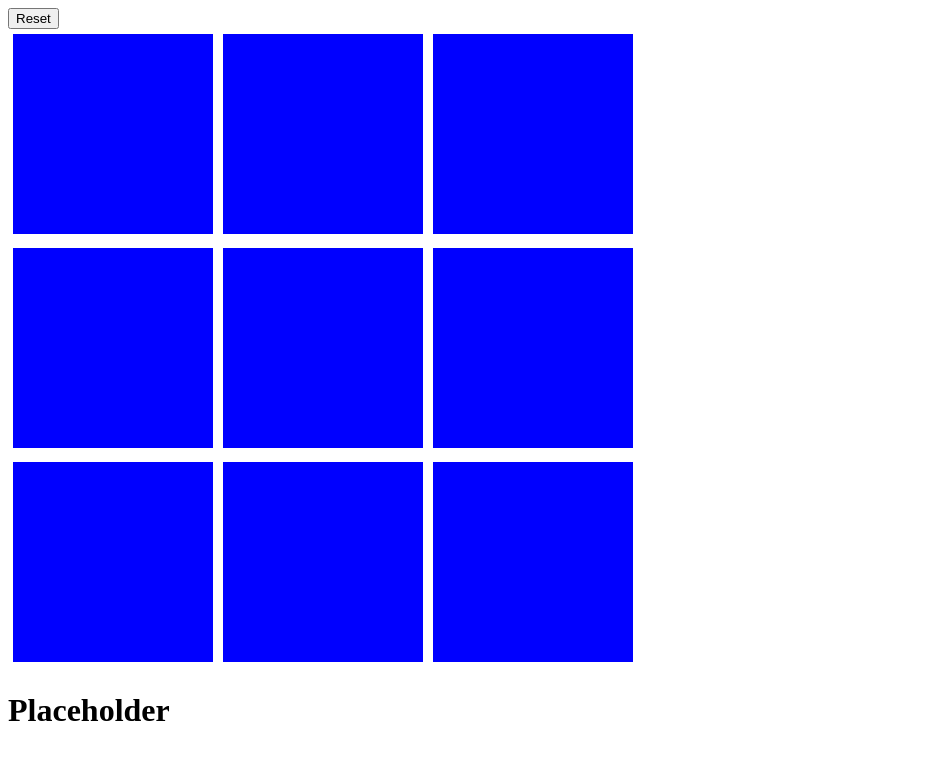
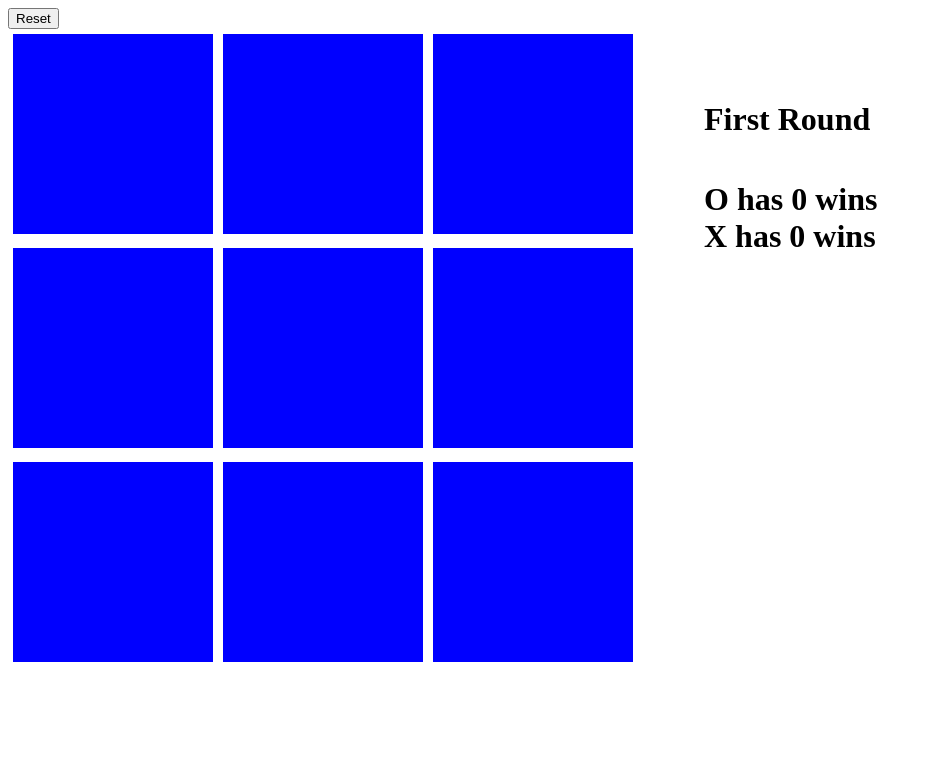
Before and after one commit to stevehackreactor/tic-tac-toe, a plain HTML site: page index.html in a window 1280 px wide. Shown: the whole page, without its empty margins (0-932 px from the left). Drawn offline with Linux system fonts and the light colour scheme.

Commit message:
Relocated win text and round winner text

```diff
--- a/app.js
+++ b/app.js
@@ -24,6 +24,8 @@ let divConnect = {
 let gameOver = false;
 
 let lastWinner = 'O';
+let xWins = 0;
+let oWins = 0;
 
 
 
@@ -75,7 +77,7 @@ document.getElementById('board').addEventListener('click', (event) => {
       resolveTurn(yPos, xPos, 'O');
 
     } else {
-      event.target.style.backgroundImage = "url('https://lh3.googleusercontent.com/proxy/QAyjktL2ozNKpx550VTmc_q0jyPwGWjfzNM8lts08HtfNQAF3r7og1LXuhiCp-Cz7oYnoigksOrVrjQEc3bLWToglISxjjOro_pEYFPuAhdCLrEOMpScmCZsNLqeCHrRUiUdfA4Al6hh-Rb5NTZt-rx2lPdMapuwfw')"; // image for x
+      event.target.style.backgroundImage = "url('https://encrypted-tbn0.gstatic.com/images?q=tbn:ANd9GcTNUOdtMq8p0P87h6rsG168Ecbph7jS_hneRg&usqp=CAU')"; // image for x
 
       resolveTurn(yPos, xPos, 'X');
     }
@@ -94,6 +96,11 @@ const resolveTurn = (yPos, xPos, turnStr) => {
     gameOver = true;
     lastWinner = winner;
     document.getElementById('winner').innerHTML = `${winner} wins, they will go second next round`;
+    if (winner === 'X') {
+      xWins++;
+    } else {
+      oWins++;
+    }
   } else {
     whoseTurn++;
   }
--- a/index.html
+++ b/index.html
@@ -16,6 +16,18 @@ in the body tag set up divs -->
         border-color: black;
         border-width: 3px;
         margin: 5px;
+      }
+      #score {
+        float: right;
+        position: fixed;
+        left: 55%;
+        top: 20%;
+      }
+      #winner {
+        float: right;
+        position: fixed;
+        left: 55%;
+        top: 10%;
       }
     </style>
   </head>
@@ -37,7 +49,8 @@ in the body tag set up divs -->
         <div id='square8' class="square"></div>
       </div>
     </div>
-    <h1 id="winner">Placeholder</h1>
+    <h1 id="winner">First Round</h1>
+    <h1 id="score">O has 0 wins<br>X has 0 wins</h1>
     <script src="app.js"></script>
   </body>
 </html>
```
